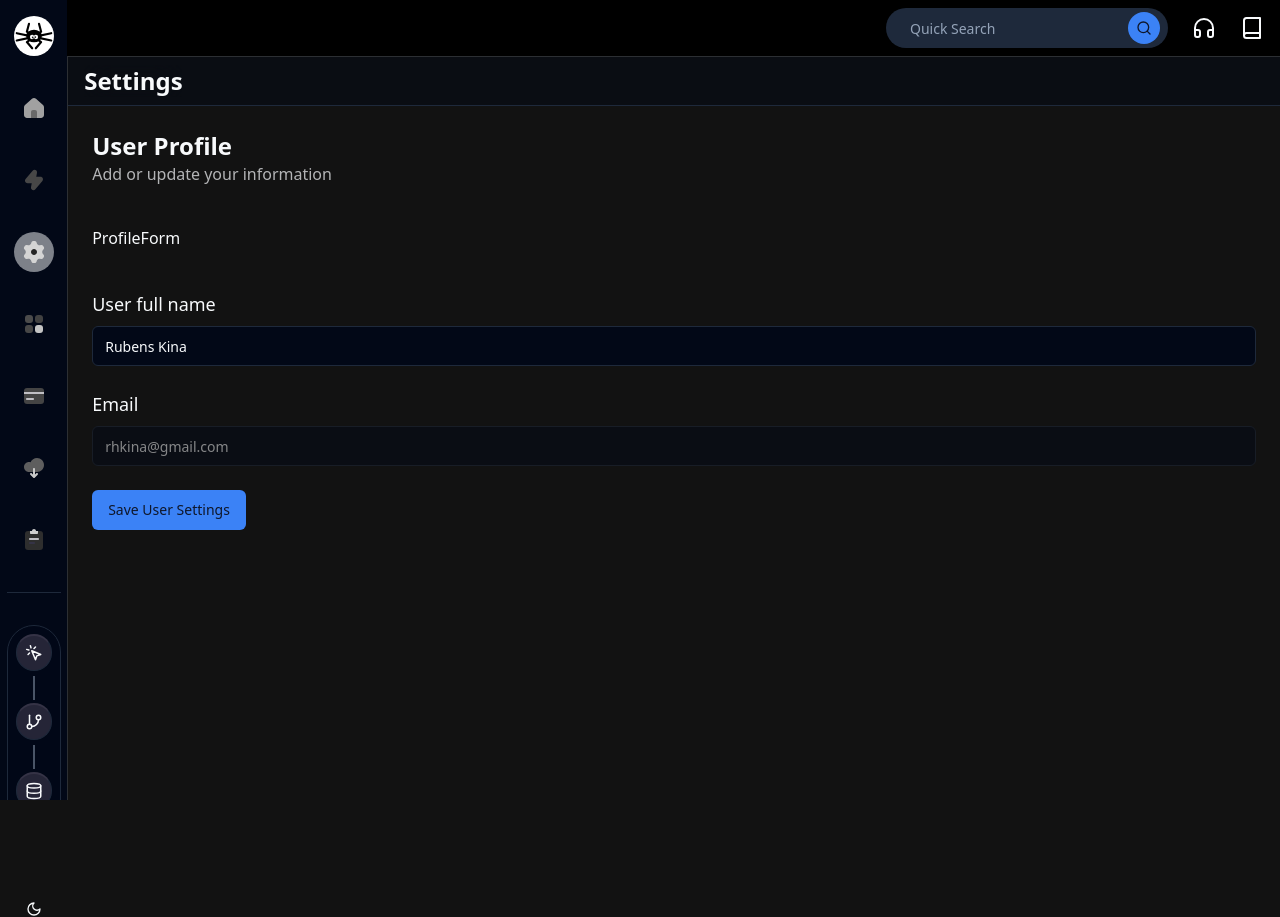
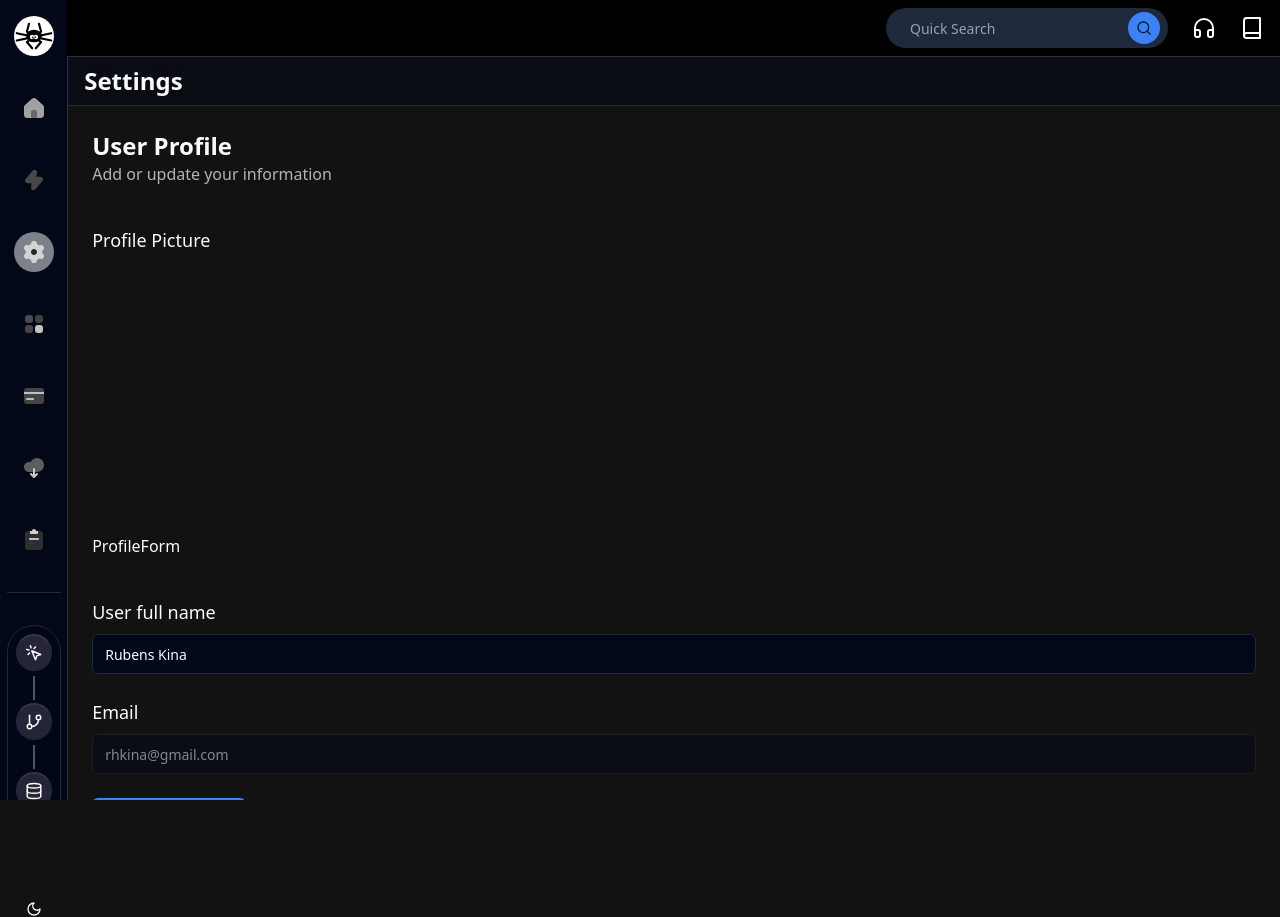
Before and after one commit to rhkina/spider.academy, a Next.js app: page /settings in a window 1280 px wide. Built offline with nearby package versions, Linux system fonts and the light colour scheme.

Commit message:
Building Settings page.

```diff
--- /dev/null
+++ b/src/app/(main)/(pages)/settings/_components/profile-picture.tsx
@@ -0,0 +1,14 @@
+import React from 'react'
+
+type Props = {}
+
+const ProfilePicture = (props: Props) => {
+  return (
+    <div className="flex flex-col">
+      <p className="text-lg text-foreground">Profile Picture</p>
+      <div className="flex h-[30vh] flex-col items-center justify-center"></div>
+    </div>
+  )
+}
+
+export default ProfilePicture
--- a/src/app/(main)/(pages)/settings/page.tsx
+++ b/src/app/(main)/(pages)/settings/page.tsx
@@ -1,6 +1,7 @@
 import ProfileForm from '@/components/forms/profile-form'
 import PageNavbar from '@/components/global/page-navbar'
 import React from 'react'
+import ProfilePicture from './_components/profile-picture'
 
 type Props = {}
 
@@ -26,6 +27,7 @@ const SettingsPage = (props: Props) => {
             Add or update your information
           </p>
         </div>
+        <ProfilePicture></ProfilePicture>
         <ProfileForm user={user} onUpdate={onUpdate()} />
       </div>
     </>
```
Also changed, not shown: 1 other file (tests, documents, lock files or other folders).
